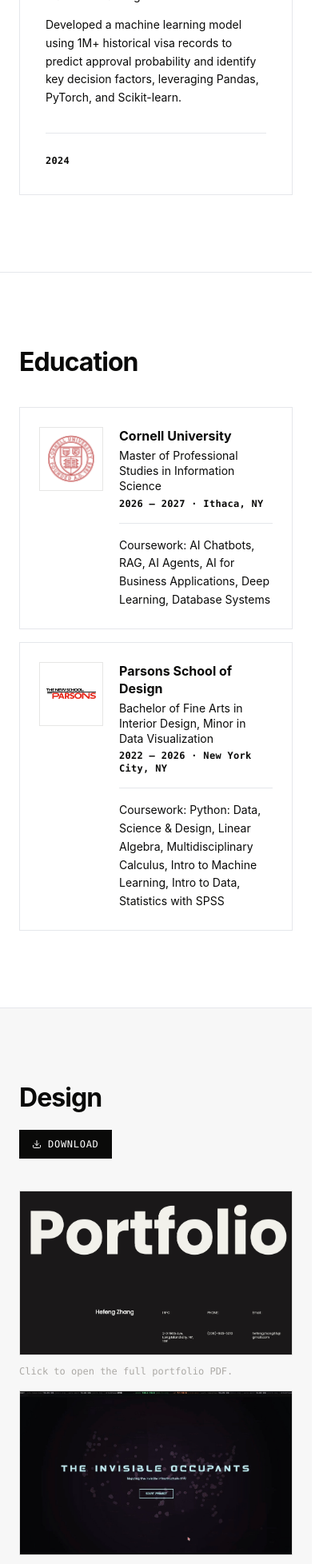
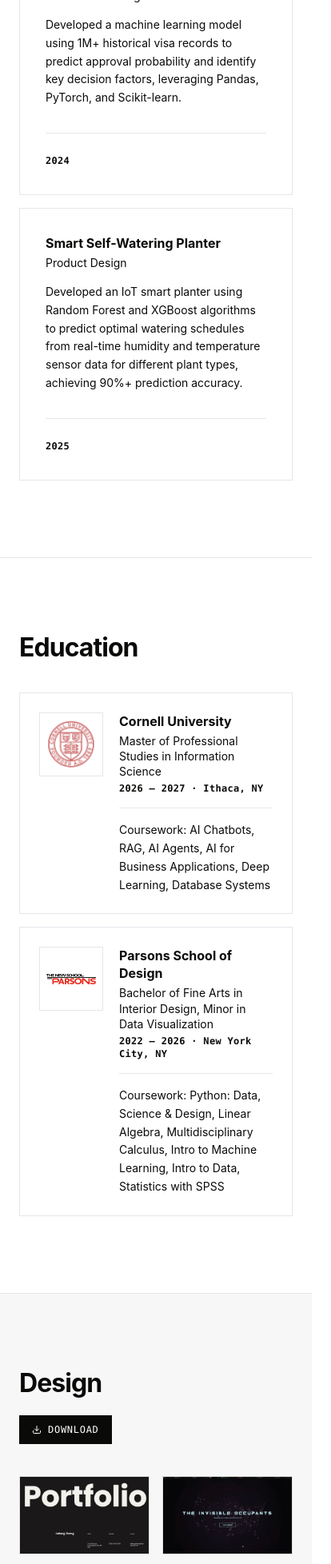
Before and after one commit to uki0829/personal-website, a Next.js app: page / in a window 390 px wide. Shown: the part 5170-7126 px from the top of the page at 80% size, 414 px wide, since content can reach past the window. Built offline with nearby package versions, Linux system fonts and the light colour scheme.

Commit message:
Add portfolio display to the project section

```diff
--- a/components/DesignPortfolio.tsx
+++ b/components/DesignPortfolio.tsx
@@ -7,11 +7,16 @@ const PDF_PATH = "/portfolio/design%20portfolio.pdf";
 const COVER_PATH = "/portfolio/design portfolio.jpg";
 const VIDEO_PATH = "/portfolio/screen%20recording.mov";
 const VIDEO_COVER = "/portfolio/screen.jpg";
+const PLANTER_COVER = "/portfolio/smart planter project.jpeg";
+const PLANTER_PDF = "/portfolio/smart%20planter%20project.pdf";
 
 export default function DesignPortfolio() {
   const ref = useRef<HTMLDivElement>(null);
+  const viewportRef = useRef<HTMLDivElement>(null);
   const [visible, setVisible] = useState(false);
   const [videoOpen, setVideoOpen] = useState(false);
+  const [index, setIndex] = useState(0); // 0 = cards 0-1 visible, 1 = cards 1-2 visible
+  const [cardPx, setCardPx] = useState(0);
 
   useEffect(() => {
     const observer = new IntersectionObserver(
@@ -27,6 +32,24 @@ export default function DesignPortfolio() {
     if (videoOpen) document.addEventListener("keydown", onKey);
     return () => document.removeEventListener("keydown", onKey);
   }, [videoOpen]);
+
+  // Track viewport width to compute exact pixel offset per card
+  useEffect(() => {
+    const update = () => {
+      if (viewportRef.current) {
+        setCardPx((viewportRef.current.clientWidth - 16) / 2);
+      }
+    };
+    update();
+    window.addEventListener("resize", update);
+    return () => window.removeEventListener("resize", update);
+  }, []);
+
+  const goPrev = () => setIndex(i => Math.max(0, i - 1));
+  const goNext = () => setIndex(i => Math.min(1, i + 1));
+
+  // Each slide step = one card width + gap
+  const trackOffset = index * (cardPx + 16);
 
   return (
     <section id="design" className="py-24 px-6 border-t border-ink/8 bg-dust/50" ref={ref}>
@@ -66,32 +89,68 @@ export default function DesignPortfolio() {
           </div>
         </div>
 
-        {/* Two containers side by side */}
-        <div className="flex flex-col sm:flex-row gap-4">
+        {/*
+          Carousel wrapper expands 48px beyond the card area on each side
+          so arrows sit in that gutter without overlapping any card.
+          The viewport (overflow-hidden) is inset by the same amount.
+        */}
+        <div
+          className="relative -mx-12 group"
+          style={{ opacity: visible ? 1 : 0, transition: "opacity 0.6s ease 100ms" }}
+        >
+          {/* Left arrow — invisible until section hover, no background ever */}
+          <button
+            onClick={goPrev}
+            className="absolute left-0 top-[45%] -translate-y-1/2 z-10 p-3 opacity-0 group-hover:opacity-100 transition-opacity duration-300 text-ink/40 hover:text-ink/80"
+            aria-label="Previous"
+          >
+            <svg width="32" height="32" viewBox="0 0 24 24" fill="none" stroke="currentColor" strokeWidth="1.25" strokeLinecap="round" strokeLinejoin="round">
+              <polyline points="15 18 9 12 15 6" />
+            </svg>
+          </button>
 
-          {/* PDF cover */}
+          {/* Right arrow — invisible until section hover, no background ever */}
+          <button
+            onClick={goNext}
+            className="absolute right-0 top-[45%] -translate-y-1/2 z-10 p-3 opacity-0 group-hover:opacity-100 transition-opacity duration-300 text-ink/40 hover:text-ink/80"
+            aria-label="Next"
+          >
+            <svg width="32" height="32" viewBox="0 0 24 24" fill="none" stroke="currentColor" strokeWidth="1.25" strokeLinecap="round" strokeLinejoin="round">
+              <polyline points="9 18 15 12 9 6" />
+            </svg>
+          </button>
+
+          {/* Viewport — clips the overflowing third card */}
+          <div ref={viewportRef} className="overflow-hidden mx-12">
+            {/* Track — slides via transform, no scrollbar involved */}
             <div
-            className="flex-1 w-full"
-            style={{ opacity: visible ? 1 : 0, transition: "opacity 0.6s ease 200ms" }}
+              className="flex gap-4"
+              style={{
+                transform: `translateX(-${trackOffset}px)`,
+                transition: "transform 0.55s cubic-bezier(0.4, 0, 0.2, 1)",
+              }}
             >
+
+              {/* Card 1 — Design PDF */}
+              <div className="flex-none w-[calc(50%-8px)]">
                 <a
                   href={PDF_PATH}
                   target="_blank"
                   rel="noopener noreferrer"
-              className="group block relative border border-ink/10 overflow-hidden"
+                  className="group/card block relative border border-ink/10 overflow-hidden"
                 >
                   <div className="relative aspect-[5/3]">
                     <Image
                       src={COVER_PATH}
                       alt="Design Portfolio Cover"
                       fill
-                  sizes="(max-width: 640px) 100vw, 50vw"
-                  className="object-cover transition-transform duration-500 group-hover:scale-[1.02]"
+                      sizes="(max-width: 640px) 100vw, 40vw"
+                      className="object-cover transition-transform duration-500 group-hover/card:scale-[1.02]"
                     />
                   </div>
-              <div className="absolute inset-0 bg-ink/0 group-hover:bg-ink/30 transition-colors duration-300 flex items-center justify-center">
+                  <div className="absolute inset-0 bg-ink/0 group-hover/card:bg-ink/30 transition-colors duration-300 flex items-center justify-center">
                     <span
-                  className="font-mono text-xs text-cream tracking-widest uppercase px-5 py-2.5 border border-cream opacity-0 group-hover:opacity-100 transition-opacity duration-300"
+                      className="font-mono text-xs text-cream tracking-widest uppercase px-5 py-2.5 border border-cream opacity-0 group-hover/card:opacity-100 transition-opacity duration-300"
                       style={{ letterSpacing: "0.1em" }}
                     >
                       View Portfolio
@@ -103,27 +162,24 @@ export default function DesignPortfolio() {
                 </p>
               </div>
 
-          {/* Screen recording — cover image, click to open modal */}
-          <div
-            className="flex-1 w-full"
-            style={{ opacity: visible ? 1 : 0, transition: "opacity 0.6s ease 350ms" }}
-          >
+              {/* Card 2 — Screen recording */}
+              <div className="flex-none w-[calc(50%-8px)]">
                 <button
                   onClick={() => setVideoOpen(true)}
-              className="group relative w-full border border-ink/10 overflow-hidden block"
+                  className="group/card relative w-full border border-ink/10 overflow-hidden block"
                 >
                   <div className="relative aspect-[5/3]">
                     <Image
                       src={VIDEO_COVER}
                       alt="Screen Recording Cover"
                       fill
-                  sizes="(max-width: 640px) 100vw, 50vw"
-                  className="object-cover transition-transform duration-500 group-hover:scale-[1.02]"
+                      sizes="(max-width: 640px) 100vw, 40vw"
+                      className="object-cover transition-transform duration-500 group-hover/card:scale-[1.02]"
                     />
                   </div>
-              <div className="absolute inset-0 bg-ink/0 group-hover:bg-ink/30 transition-colors duration-300 flex items-center justify-center">
+                  <div className="absolute inset-0 bg-ink/0 group-hover/card:bg-ink/30 transition-colors duration-300 flex items-center justify-center">
                     <span
-                  className="font-mono text-xs text-cream tracking-widest uppercase px-5 py-2.5 border border-cream opacity-0 group-hover:opacity-100 transition-opacity duration-300"
+                      className="font-mono text-xs text-cream tracking-widest uppercase px-5 py-2.5 border border-cream opacity-0 group-hover/card:opacity-100 transition-opacity duration-300"
                       style={{ letterSpacing: "0.1em" }}
                     >
                       Watch Video
@@ -135,6 +191,39 @@ export default function DesignPortfolio() {
                 </p>
               </div>
 
+              {/* Card 3 — Smart Planter */}
+              <div className="flex-none w-[calc(50%-8px)]">
+                <a
+                  href={PLANTER_PDF}
+                  target="_blank"
+                  rel="noopener noreferrer"
+                  className="group/card block relative border border-ink/10 overflow-hidden"
+                >
+                  <div className="relative aspect-[5/3]">
+                    <Image
+                      src={PLANTER_COVER}
+                      alt="Smart Planter Project"
+                      fill
+                      sizes="(max-width: 640px) 100vw, 40vw"
+                      className="object-cover transition-transform duration-500 group-hover/card:scale-[1.02]"
+                    />
+                  </div>
+                  <div className="absolute inset-0 bg-ink/0 group-hover/card:bg-ink/30 transition-colors duration-300 flex items-center justify-center">
+                    <span
+                      className="font-mono text-xs text-cream tracking-widest uppercase px-5 py-2.5 border border-cream opacity-0 group-hover/card:opacity-100 transition-opacity duration-300"
+                      style={{ letterSpacing: "0.1em" }}
+                    >
+                      View Project
+                    </span>
+                  </div>
+                </a>
+                <p className="font-mono text-xs text-stone mt-3" style={{ opacity: 0.6 }}>
+                  Click to open the Smart Planter project PDF.
+                </p>
+              </div>
+
+            </div>
+          </div>
         </div>
 
         {/* Video modal */}
--- a/components/Projects.tsx
+++ b/components/Projects.tsx
@@ -16,6 +16,13 @@ const projects = [
     year: "2024",
     summary:
       "Developed a machine learning model using 1M+ historical visa records to predict approval probability and identify key decision factors, leveraging Pandas, PyTorch, and Scikit-learn.",
+  },
+  {
+    title: "Smart Self-Watering Planter",
+    category: "Product Design",
+    year: "2025",
+    summary:
+      "Developed an IoT smart planter using Random Forest and XGBoost algorithms to predict optimal watering schedules from real-time humidity and temperature sensor data for different plant types, achieving 90%+ prediction accuracy.",
   },
 ];
 
```
Also changed, not shown: .claude/settings.local.json (added), public/portfolio/smart planter project.jpeg (added), 1 other file (tests, documents, lock files or other folders). Lines whose indentation alone changed are shown as unchanged.
